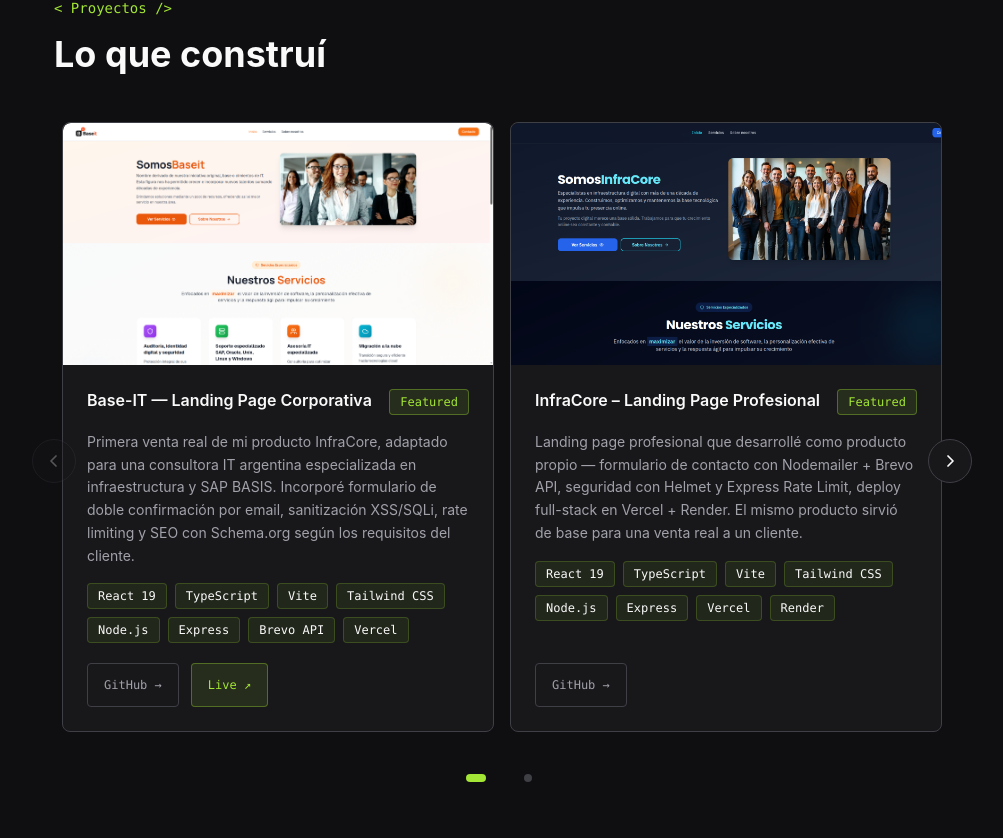
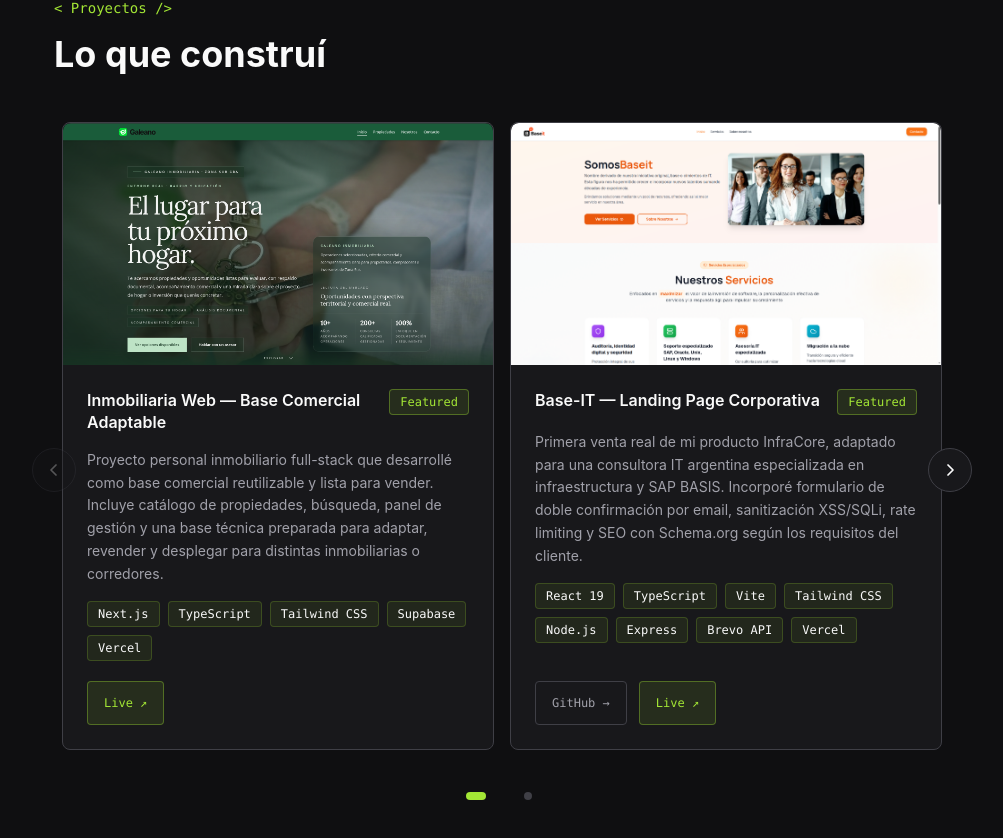
Before and after one commit to MartinCode95/Portafolio-dev, a React (Vite) app: page / in a window 1280 px wide. Shown: the part 898-1736 px from the top of the page, without its empty margins (138-1141 px from the left). Built offline with nearby package versions, Linux system fonts and the light colour scheme.

Commit message:
feat(projects): highlight real estate product and improve card CTA

```diff
--- a/src/components/sections/Projects.tsx
+++ b/src/components/sections/Projects.tsx
@@ -10,6 +10,18 @@
 interface ProjectPreviewProps {
   title: string
   imageUrl?: string
+  liveUrl?: string
+}
+
+const EXTERNAL_LINK_PROPS = {
+  target: '_blank',
+  rel: 'noopener noreferrer',
+} as const
+
+function stopCarouselPropagation(
+  event: React.PointerEvent<HTMLAnchorElement> | React.MouseEvent<HTMLAnchorElement>,
+) {
+  event.stopPropagation()
 }
 
 function getInitials(title: string): string {
@@ -21,15 +33,38 @@
     .join('')
 }
 
-function ProjectPreview({ title, imageUrl }: ProjectPreviewProps) {
+function ProjectPreview({ title, imageUrl, liveUrl }: ProjectPreviewProps) {
+  const overlayContent = liveUrl ? (
+    <a
+      href={liveUrl}
+      {...EXTERNAL_LINK_PROPS}
+      className="inline-flex min-h-[44px] items-center justify-center rounded-md border border-[rgba(163,230,53,0.45)] bg-[rgba(24,24,27,0.82)] px-4 py-2 text-xs font-mono text-[#FAFAFA] transition-colors duration-200 hover:border-[rgba(163,230,53,0.7)] hover:text-[#A3E635] focus-visible:outline-none focus-visible:ring-2 focus-visible:ring-[#A3E635] focus-visible:ring-offset-2 focus-visible:ring-offset-[#18181B]"
+      aria-label={`Abrir demo en vivo de ${title}`}
+      onPointerDown={stopCarouselPropagation}
+      onClick={stopCarouselPropagation}
+    >
+      Ver proyecto ↗
+    </a>
+  ) : (
+    <span className="inline-flex min-h-[44px] items-center justify-center rounded-md border border-[#3F3F46] bg-[rgba(24,24,27,0.82)] px-4 py-2 text-xs font-mono text-[#D4D4D8]">
+      Sin demo online
+    </span>
+  )
+
   if (imageUrl) {
     return (
-      <div className="w-full overflow-hidden rounded-t-lg" style={{ aspectRatio: '16/9' }}>
+      <div className="relative w-full overflow-hidden rounded-t-lg" style={{ aspectRatio: '16/9' }}>
         <img
           src={imageUrl}
           alt={`Preview de ${title}`}
-          className="w-full h-full object-cover"
+          className="h-full w-full object-cover transition duration-300 group-hover:scale-[1.02] group-hover:blur-[2px] group-focus-within:scale-[1.02] group-focus-within:blur-[2px]"
         />
+        <div className="pointer-events-none absolute inset-0 bg-[rgba(24,24,27,0.18)] opacity-0 transition duration-300 group-hover:opacity-100 group-focus-within:opacity-100" />
+        <div className="absolute inset-0 flex items-center justify-center opacity-0 transition duration-300 group-hover:opacity-100 group-focus-within:opacity-100">
+          <div className="pointer-events-auto">
+            {overlayContent}
+          </div>
+        </div>
       </div>
     )
   }
@@ -38,24 +73,23 @@
 
   return (
     <div
-      className="w-full flex items-center justify-center rounded-t-lg relative overflow-hidden"
+      className="relative w-full overflow-hidden rounded-t-lg"
       style={{
         aspectRatio: '16/9',
         background: 'linear-gradient(135deg, #18181B 0%, #1e1e21 50%, #1a1e18 100%)',
         borderBottom: '1px solid #3F3F46',
       }}
     >
-      {/* Noise texture layer */}
       <div
-        className="absolute inset-0"
+        className="absolute inset-0 transition duration-300 group-hover:blur-[2px] group-focus-within:blur-[2px]"
         style={{
           backgroundImage:
             'radial-gradient(ellipse at 30% 40%, rgba(163, 230, 53, 0.06) 0%, transparent 60%), radial-gradient(ellipse at 75% 70%, rgba(163, 230, 53, 0.04) 0%, transparent 50%)',
         }}
       />
 
-      {/* Terminal icon SVG */}
-      <div className="relative flex flex-col items-center gap-3 select-none">
+      <div className="relative flex h-full w-full items-center justify-center transition duration-300 group-hover:blur-[2px] group-focus-within:blur-[2px]">
+        <div className="relative flex flex-col items-center gap-3 select-none">
         <svg
           width="32"
           height="32"
@@ -74,6 +108,13 @@
         >
           {initials}
         </span>
+        </div>
+      </div>
+      <div className="pointer-events-none absolute inset-0 bg-[rgba(24,24,27,0.24)] opacity-0 transition duration-300 group-hover:opacity-100 group-focus-within:opacity-100" />
+      <div className="absolute inset-0 flex items-center justify-center opacity-0 transition duration-300 group-hover:opacity-100 group-focus-within:opacity-100">
+        <div className="pointer-events-auto">
+          {overlayContent}
+        </div>
       </div>
     </div>
   )
@@ -82,7 +123,7 @@
 function ProjectCard({ project, visible }: ProjectCardProps) {
   return (
     <div
-      className="rounded-lg flex flex-col overflow-hidden h-full"
+      className="group rounded-lg flex flex-col overflow-hidden h-full"
       style={{
         background: '#18181B',
         border: '1px solid #3F3F46',
@@ -102,7 +143,7 @@
       }}
     >
       {/* Image / Placeholder preview */}
-      <ProjectPreview title={project.title} imageUrl={project.imageUrl} />
+      <ProjectPreview title={project.title} imageUrl={project.imageUrl} liveUrl={project.liveUrl} />
 
       {/* Card body */}
       <div className="p-6 flex flex-col gap-4 flex-1">
@@ -168,9 +209,10 @@
             {project.githubUrl && (
               <a
                 href={project.githubUrl}
-                target="_blank"
-                rel="noopener noreferrer"
+                {...EXTERNAL_LINK_PROPS}
                 className="inline-flex items-center justify-center text-xs font-mono px-4 py-2 min-h-[44px] rounded transition-colors duration-200 border border-[#3F3F46] text-[#A1A1AA] bg-transparent hover:border-[rgba(163,230,53,0.4)] hover:text-[#A3E635]"
+                onPointerDown={stopCarouselPropagation}
+                onClick={stopCarouselPropagation}
               >
                 GitHub →
               </a>
@@ -178,9 +220,10 @@
             {project.liveUrl && (
               <a
                 href={project.liveUrl}
-                target="_blank"
-                rel="noopener noreferrer"
+                {...EXTERNAL_LINK_PROPS}
                 className="inline-flex items-center justify-center text-xs font-mono px-4 py-2 min-h-[44px] rounded transition-colors duration-200 border border-[rgba(163,230,53,0.35)] text-[#A3E635] bg-[rgba(163,230,53,0.1)] hover:bg-[rgba(163,230,53,0.18)]"
+                onPointerDown={stopCarouselPropagation}
+                onClick={stopCarouselPropagation}
               >
                 Live ↗
               </a>
--- a/src/data/projects.ts
+++ b/src/data/projects.ts
@@ -1,6 +1,15 @@
 import type { Project } from '../types'
 
 export const projects: Project[] = [
+  {
+    id: 'real-estate',
+    title: 'Inmobiliaria Web — Base Comercial Adaptable',
+    description: 'Proyecto personal inmobiliario full-stack que desarrollé como base comercial reutilizable y lista para vender. Incluye catálogo de propiedades, búsqueda, panel de gestión y una base técnica preparada para adaptar, revender y desplegar para distintas inmobiliarias o corredores.',
+    stack: ['Next.js', 'TypeScript', 'Tailwind CSS', 'Supabase', 'Vercel'],
+    liveUrl: 'https://inmobiliaria-galeano.vercel.app/',
+    imageUrl: `${import.meta.env.BASE_URL}real-estate-galeano.png`,
+    featured: true,
+  },
   {
     id: 'base-it',
     title: 'Base-IT — Landing Page Corporativa',
@@ -20,12 +29,4 @@
     imageUrl: `${import.meta.env.BASE_URL}InfraCore.png`,
     featured: true,
   },
-  {
-    id: 'real-estate',
-    title: 'Plataforma Inmobiliaria',
-    description: 'Plataforma inmobiliaria full-stack con Next.js y Supabase. Gestión de propiedades, autenticación y base de datos en tiempo real. En desarrollo activo.',
-    stack: ['Next.js', 'Supabase', 'Tailwind CSS', 'TypeScript', 'Claude Code'],
-    featured: true,
-    wip: true,
-  },
 ]
```
Also changed, not shown: public/real-estate-galeano.png (added).
